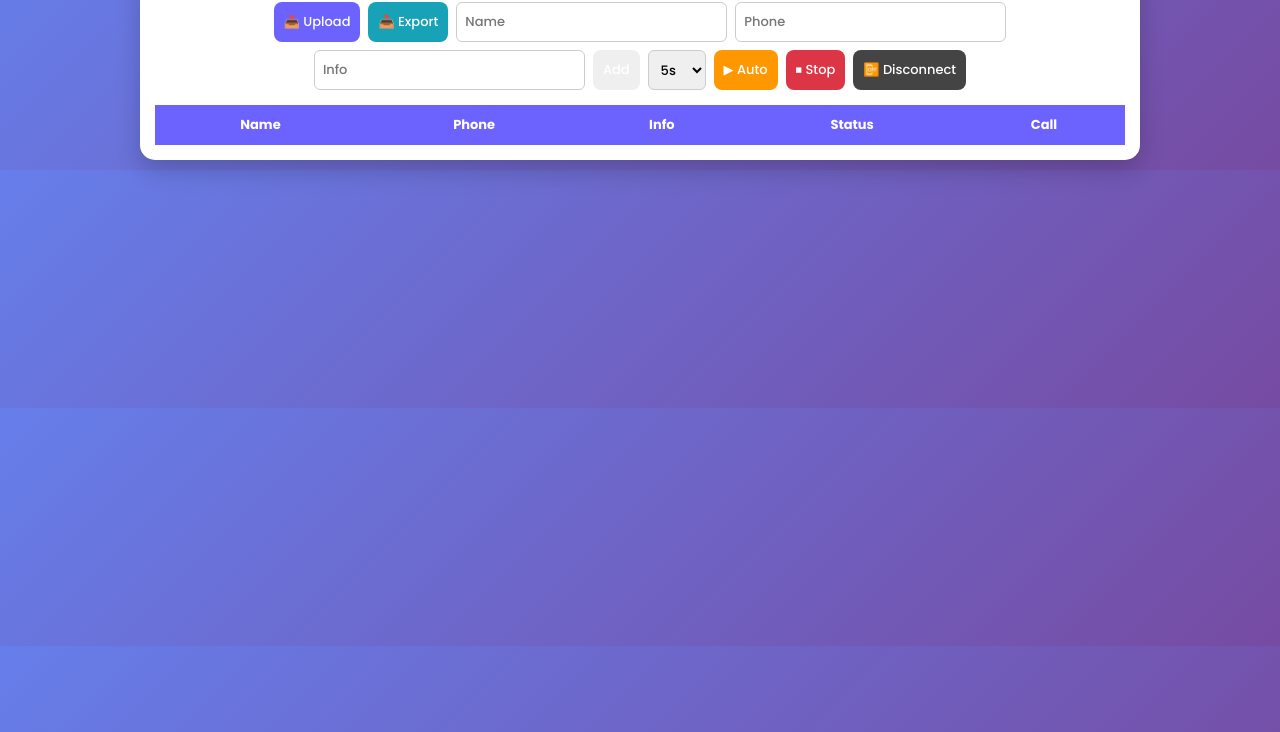
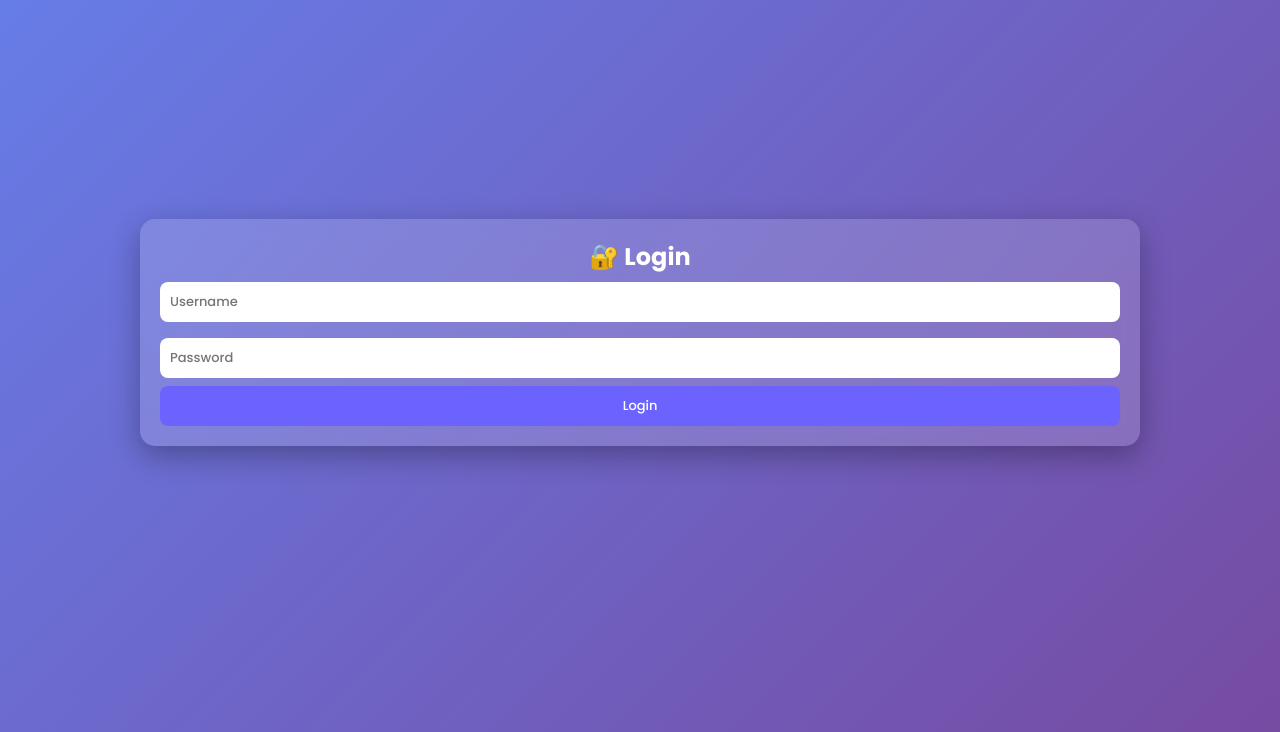
Before and after one commit to sushmitak877-blip/fastfoodchain, a plain HTML site: page index.html in a window 1280 px wide. Shown: the part 68-800 px from the top of the page. Drawn offline with Linux system fonts and the light colour scheme.

Commit message:
Update index.html

```diff
--- a/index.html
+++ b/index.html
@@ -14,24 +14,56 @@
 
 body{
     background: linear-gradient(135deg,#667eea,#764ba2);
-    padding:10px;
+    min-height:100vh;
+    display:flex;
+    align-items:center;
+    justify-content:center;
 }
 
-/* Container */
-.container{
+/* Glass Card */
+.card{
+    background: rgba(255,255,255,0.15);
+    backdrop-filter: blur(10px);
+    padding:20px;
+    border-radius:15px;
+    width:95%;
     max-width:1000px;
-    margin:auto;
-    background:#fff;
-    padding:15px;
-    border-radius:15px;
-    box-shadow:0 10px 25px rgba(0,0,0,0.2);
+    box-shadow:0 10px 30px rgba(0,0,0,0.3);
+}
+
+/* Login */
+#loginBox{
+    text-align:center;
+}
+
+#loginBox input{
+    width:100%;
+    margin:8px 0;
+    padding:10px;
+    border-radius:8px;
+    border:none;
+}
+
+#loginBox button{
+    width:100%;
+    padding:10px;
+    border:none;
+    border-radius:8px;
+    background:#6c63ff;
+    color:white;
+    cursor:pointer;
+}
+
+/* Main App */
+#app{
+    display:none;
 }
 
 /* Header */
 h1{
     text-align:center;
     margin-bottom:15px;
-    font-size:20px;
+    color:white;
 }
 
 /* Controls */
@@ -51,6 +83,11 @@ button{
     color:#fff;
     cursor:pointer;
     font-size:13px;
+    transition:0.3s;
+}
+
+button:hover{
+    transform:scale(1.05);
 }
 
 .upload-btn{background:#6c63ff;}
@@ -64,7 +101,7 @@ button{
 input,select{
     padding:8px;
     border-radius:6px;
-    border:1px solid #ccc;
+    border:none;
     font-size:13px;
 }
 
@@ -76,46 +113,59 @@ input,select{
 table{
     width:100%;
     border-collapse:collapse;
+    background:white;
+    border-radius:10px;
+    overflow:hidden;
 }
 
 th{
     background:#6c63ff;
     color:white;
     padding:10px;
-    font-size:13px;
 }
 
 td{
     padding:8px;
     text-align:center;
-    font-size:12px;
     border-bottom:1px solid #eee;
+}
+
+tr:hover{
+    background:#f3f3f3;
 }
 
 .status-input{
     width:100%;
 }
 
-/* Mobile Optimization */
+/* Mobile */
 @media(max-width:600px){
-    h1{font-size:18px;}
-    button{flex:1;}
-    input{flex:1;}
+    button,input{flex:1;}
 }
 </style>
 </head>
 
 <body>
 
-<div class="container">
+<div class="card">
+
+<!-- LOGIN -->
+<div id="loginBox">
+    <h2 style="color:white;">🔐 Login</h2>
+    <input type="text" id="username" placeholder="Username">
+    <input type="password" id="password" placeholder="Password">
+    <button onclick="login()">Login</button>
+</div>
+
+<!-- APP -->
+<div id="app">
 
 <h1>📞 Smart Call Manager</h1>
 
 <div class="controls">
 
-    <!-- Upload Button -->
 <button class="upload-btn" onclick="document.getElementById('fileInput').click()">📤 Upload</button>
-    <input type="file" id="fileInput" style="display:none">
+<input type="file" id="fileInput" accept=".xlsx,.xls" style="display:none">
 
 <button class="export-btn" onclick="exportExcel()">📥 Export</button>
 
@@ -153,20 +203,34 @@ td{
 </div>
 
 </div>
+</div>
 
 <script>
+
+// LOGIN (simple)
+function login(){
+    let user = document.getElementById('username').value;
+    let pass = document.getElementById('password').value;
+
+    if(user==="admin" && pass==="1234"){
+        document.getElementById('loginBox').style.display='none';
+        document.getElementById('app').style.display='block';
+    }else{
+        alert("Wrong login");
+    }
+}
+
+// ===== YOUR SAME LOGIC BELOW =====
 
 let data = JSON.parse(localStorage.getItem('callData')) || [];
 let autoIndex = 0;
 let autoRunning = false;
 let autoTimer = null;
 
-// Save
 function saveData(){
     localStorage.setItem('callData', JSON.stringify(data));
 }
 
-// Render
 function render(){
     const tbody = document.getElementById('tbody');
     tbody.innerHTML = '';
@@ -191,7 +255,6 @@ function render(){
     saveData();
 }
 
-// Upload Excel
 document.getElementById('fileInput').addEventListener('change', function(e){
     const reader = new FileReader();
 
@@ -213,38 +276,40 @@ document.getElementById('fileInput').addEventListener('change', function(e){
     reader.readAsBinaryString(e.target.files[0]);
 });
 
-// Add
 function addManual(){
-    let name = name.value;
-    let phone = document.getElementById('phone').value;
-    let info = document.getElementById('info').value;
+    let nameValue = document.getElementById('name').value;
+    let phoneValue = document.getElementById('phone').value;
+    let infoValue = document.getElementById('info').value;
 
-    if(!phone){alert("Enter phone");return;}
+    if(!phoneValue){
+        alert("Enter phone number");
+        return;
+    }
 
-    data.push({Name:name,Phone:phone,Info:info,Status:''});
+    data.push({Name:nameValue,Phone:phoneValue,Info:infoValue,Status:''});
+
+    document.getElementById('name').value='';
+    document.getElementById('phone').value='';
+    document.getElementById('info').value='';
+
     render();
 }
 
-// Update Status
 function updateStatus(i,val){
     data[i].Status = val;
     saveData();
 }
 
-// Call
 function callNumber(phone){
     window.location.href = `tel:${phone}`;
 }
 
-// Disconnect (UI based)
 function disconnectCall(){
-    alert("📴 Please manually end call from phone screen");
+    alert("📴 Please manually end call from phone");
 }
 
-// Auto Call
 function startAutoCall(){
     if(data.length===0){alert("No data");return;}
-
     autoRunning=true;
     autoIndex=0;
     runAuto();
@@ -269,7 +334,6 @@ function stopAutoCall(){
     clearTimeout(autoTimer);
 }
 
-// Export
 function exportExcel(){
     const ws = XLSX.utils.json_to_sheet(data);
     const wb = XLSX.utils.book_new();
@@ -277,7 +341,6 @@ function exportExcel(){
     XLSX.writeFile(wb, "Call_Data.xlsx");
 }
 
-// Init
 render();
 
 </script>
```
Lines whose indentation alone changed are shown as unchanged.
